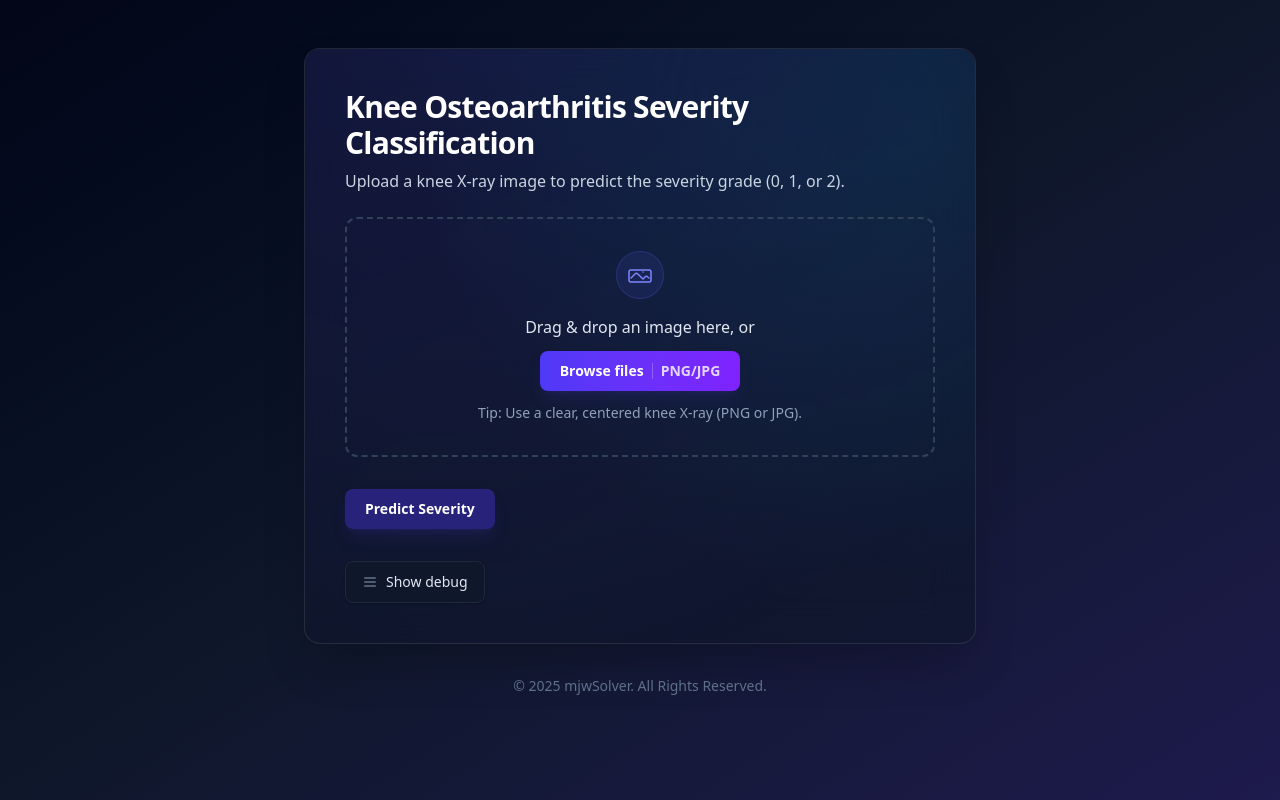
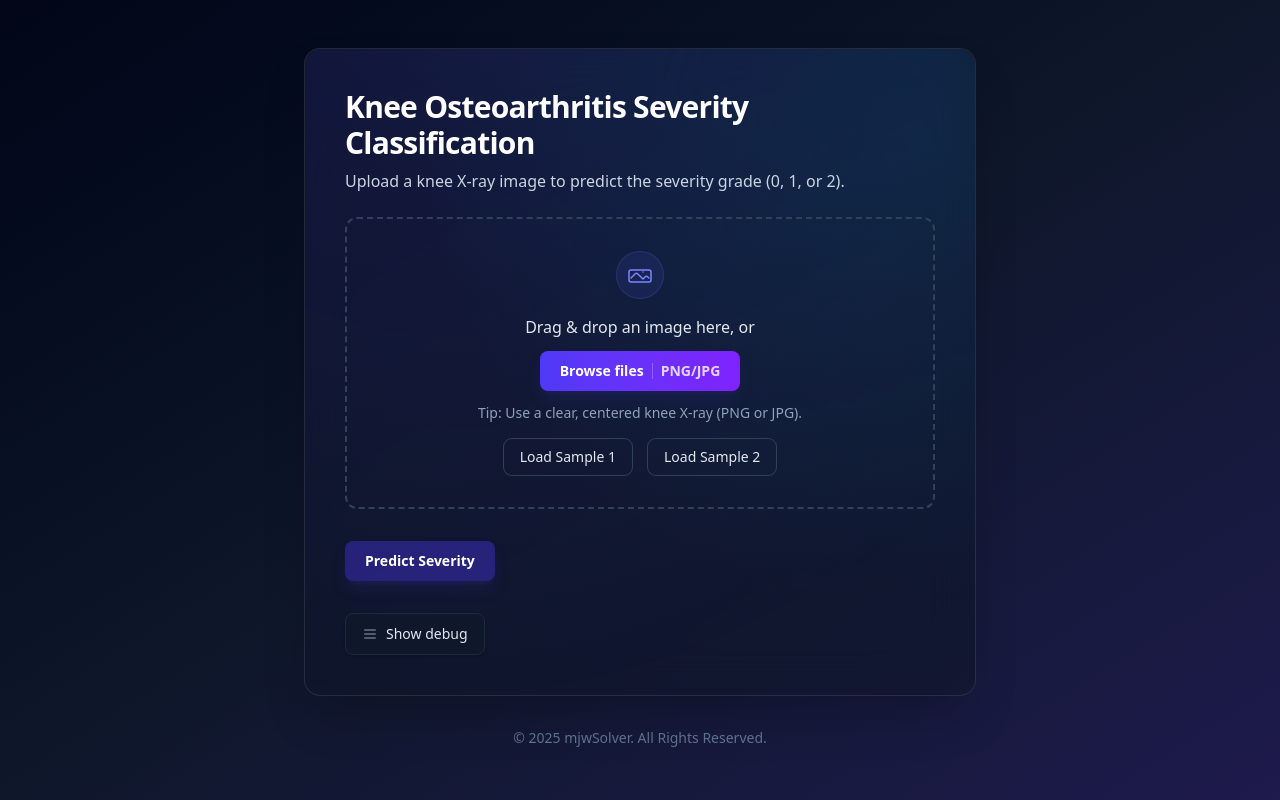
Before and after one commit to mjwSolver/maxvit-koa-classification, a Next.js app in the folder frontend/: page / in a window 1280 px wide. Built offline with nearby package versions, Linux system fonts and the light colour scheme.

Commit message:
Adding 2 Sample Images for Anytime Testing

```diff
--- a/frontend/components/ImageUploader.js
+++ b/frontend/components/ImageUploader.js
@@ -2,6 +2,11 @@ import { useCallback, useEffect, useRef, useState } from 'react';
 
 const MAX_FILE_MB = 10;
 const ACCEPTED_TYPES = ['image/jpeg', 'image/png'];
+
+const DEFAULT_IMAGES = [
+  '/images/9225792R-1.png',
+  '/images/9053047L-2.png',
+];
 
 export default function ImageUploader() {
   const [selectedFile, setSelectedFile] = useState(null);
@@ -51,6 +56,30 @@ export default function ImageUploader() {
     setPreview(URL.createObjectURL(file));
     setPrediction(null);
   };
+
+  const handleDefaultImageSelect = useCallback(async (imageUrl) => {
+    setIsLoading(true);
+    setError(null);
+    setPrediction(null);
+    setHint('Loading sample image...');
+
+    try {
+      const response = await fetch(imageUrl);
+      if (!response.ok) {
+        throw new Error(`Failed to load image: ${response.statusText}`);
+      }
+      const blob = await response.blob();
+      const file = new File([blob], imageUrl.split('/').pop(), { type: blob.type });
+
+      handleSetFile(file);
+      setHint('Sample image loaded. You can now predict or upload your own.');
+    } catch (err) {
+      setError(err.message);
+      handleReset();
+    } finally {
+      setIsLoading(false);
+    }
+  }, []);
 
   const handleFileChange = (event) => {
     const file = event.target.files?.[0];
@@ -194,6 +223,20 @@ export default function ImageUploader() {
               </label>
 
               <p className="mt-3 text-sm text-slate-400">{hint}</p>
+
+              <div className="mt-4 flex flex-row space-x-4">
+                {DEFAULT_IMAGES.map((imageUrl) => (
+                  <button
+                    key={imageUrl}
+                    onClick={() => handleDefaultImageSelect(imageUrl)}
+                    disabled={isLoading}
+                    className="group relative inline-flex items-center justify-center overflow-hidden rounded-lg px-4 py-2 text-sm font-medium text-slate-200 ring-1 ring-slate-700 hover:bg-slate-800 transition-colors duration-150 focus:outline-none focus:ring-2 focus:ring-indigo-500 focus:ring-offset-2 focus:ring-offset-slate-900"
+                  >
+                    Load Sample {imageUrl.split('-')[1].replace('.jpg', '').replace('.png', '')}
+                  </button>
+                ))}
+              </div>
+
             </div>
 
             {preview && (
```
Also changed, not shown: frontend/pages/public/images/9053047L-2.png (added), frontend/pages/public/images/9225792R-1.png (added).
